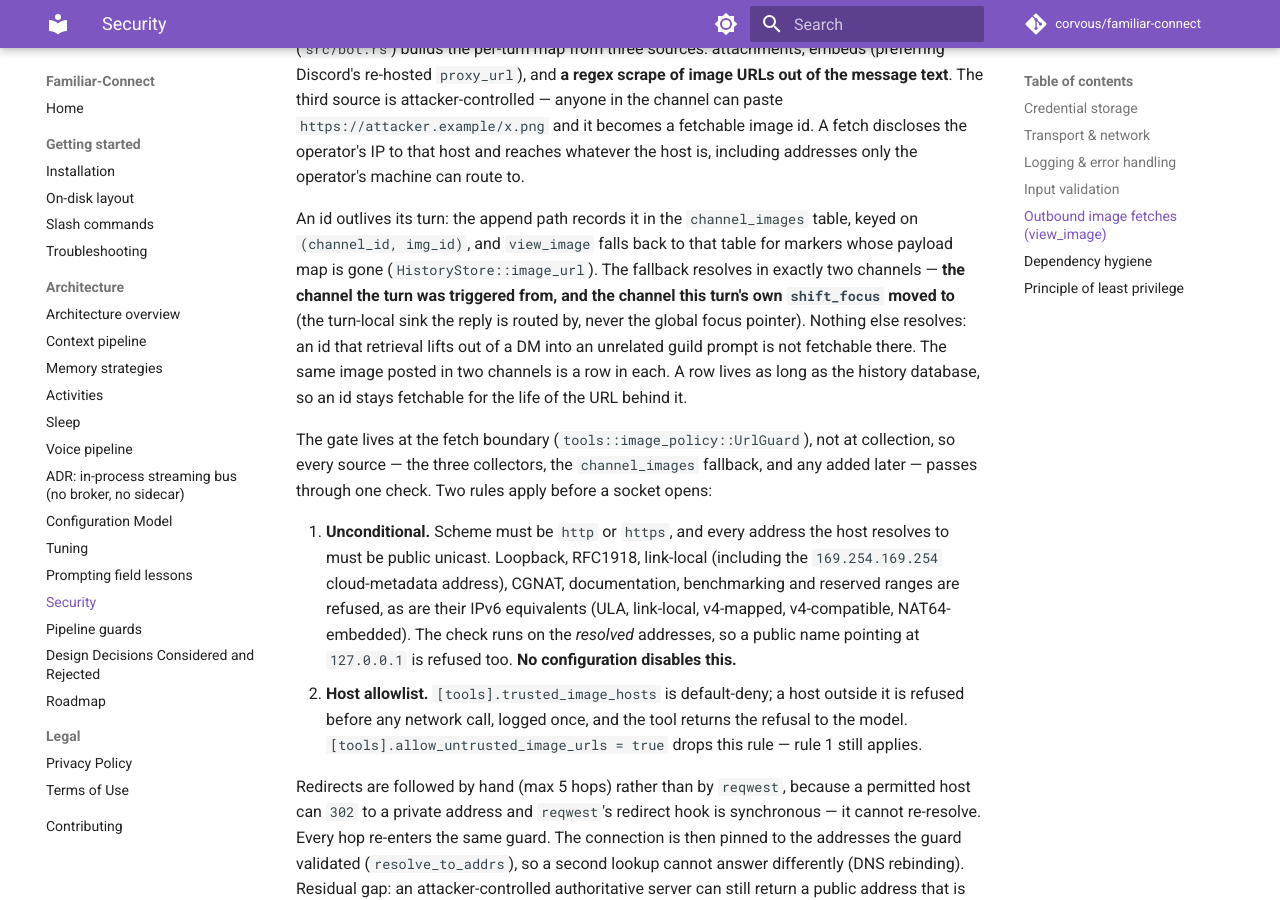
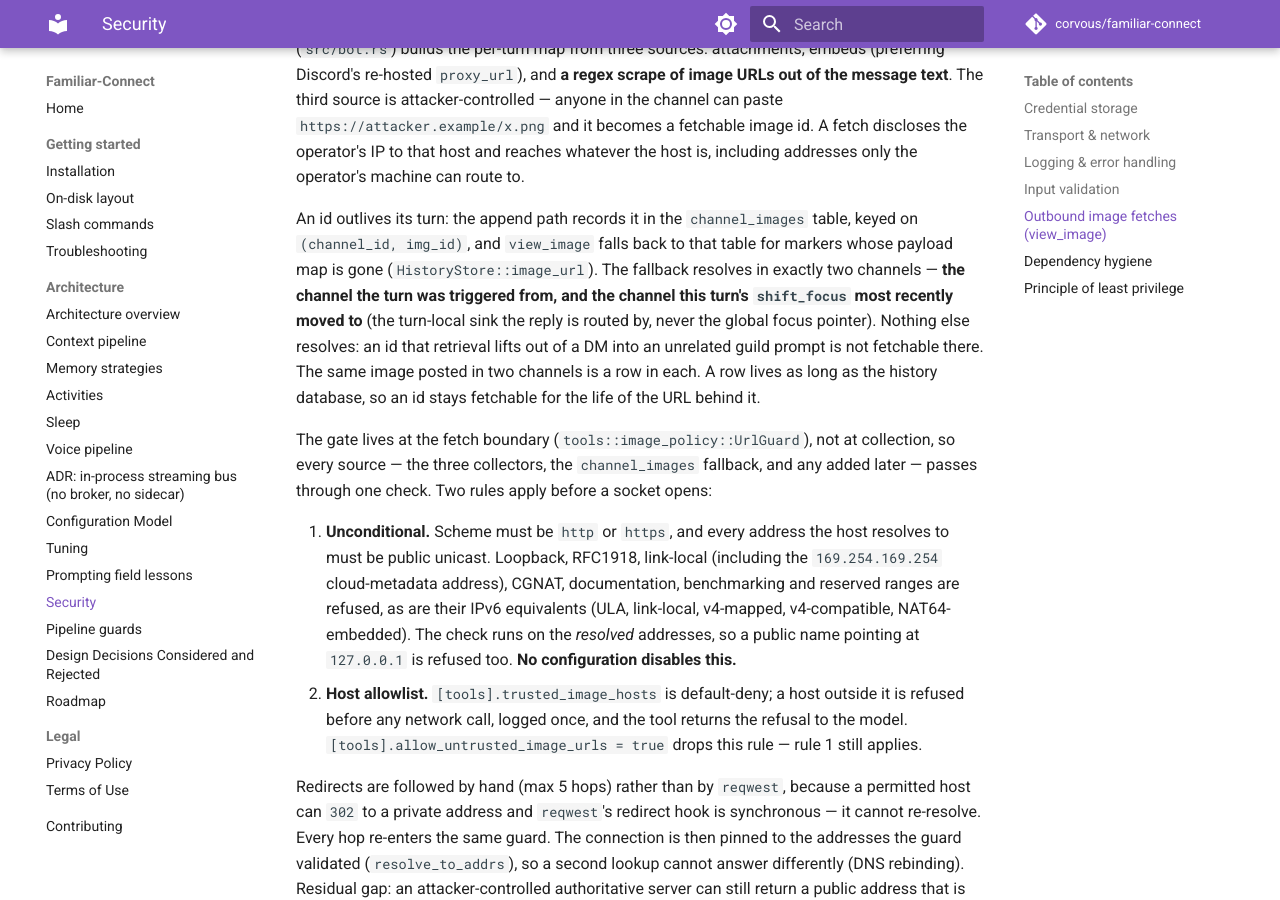
Before and after one commit to CorVous/Familiar-Connect, an MkDocs documentation site: the page built from docs/architecture/security.md, in a window 1280 px wide and 900 px high, scrolled down 1107 px. Built offline with MkDocs 1.6.1 and Material for MkDocs 9.7.7, drawn with Linux system fonts in a browser that asks for light colours; comment, search, counter and statistics services are not loaded.

Commit message:
refactor: set the turn's shift target via the builder; clarify last-shift docs
Co-Authored-By: Claude Opus 5.5 <noreply@anthropic.com>

```diff
--- a/docs/architecture/security.md
+++ b/docs/architecture/security.md
@@ -40,7 +40,7 @@ An id outlives its turn: the append path records it in the `channel_images`
 table, keyed on `(channel_id, img_id)`, and `view_image` falls back to that table
 for markers whose payload map is gone (`HistoryStore::image_url`). The fallback
 resolves in exactly two channels — **the channel the turn was triggered from, and
-the channel this turn's own `shift_focus` moved to** (the turn-local sink the
+the channel this turn's `shift_focus` most recently moved to** (the turn-local sink the
 reply is routed by, never the global focus pointer). Nothing else resolves: an id
 that retrieval lifts out of a DM into an unrelated guild prompt is not fetchable
 there. The same image posted in two channels is a row in each. A row lives as
```
Also changed, not shown: docs/architecture/overview.md (+1 -1 lines), 1 other file.
